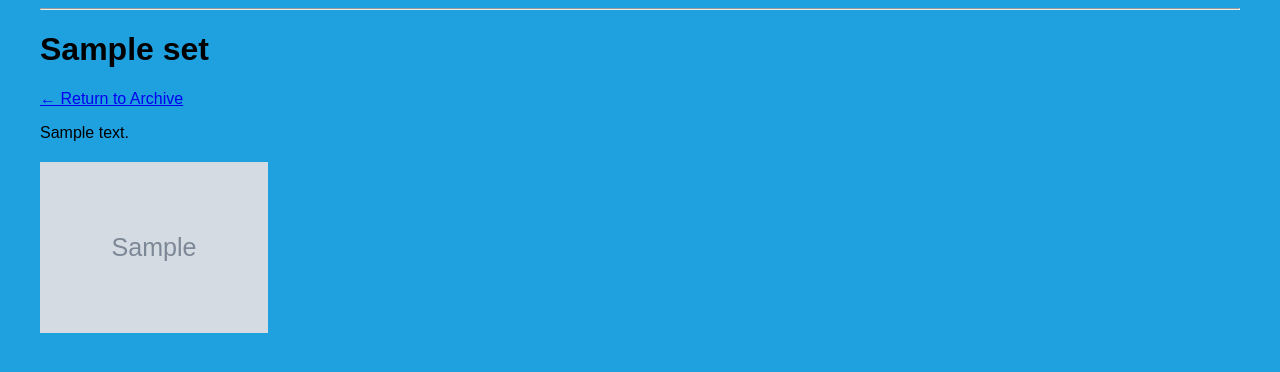
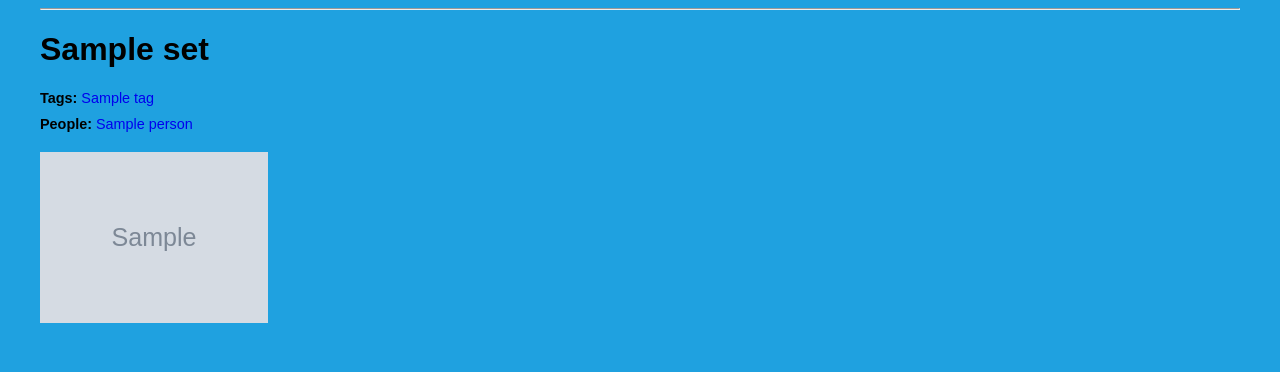
Before and after one commit to pa-childs/Photo_Album, a Flask app: template templates/set.html in a window 1280 px wide. Shown: the part 58-430 px from the top of the page. Run offline with Flask 3, Linux system fonts and the light colour scheme; the template is opened without the code that fills it: most values are stand-ins (such as "Sample title", 1, 10 or a date in 2020); grey boxes marked "Sample" are stand-in pictures.

Commit message:
Add people and tags pages for filtering. Make changes to how sets are loaded, Remove old code/pages that were not needed anymore.

```diff
--- a/app.py
+++ b/app.py
@@ -1,5 +1,4 @@
-from flask import Flask, jsonify, render_template, request, send_from_directory, abort
-from pathlib import Path
+from flask import Flask, render_template, request
 import json, os
 
 app = Flask(__name__)
@@ -9,52 +8,10 @@ SETS_DIR = os.path.join(app.static_folder, "sets")
 
 IMAGE_EXTENSIONS = {".jpg", ".jpeg", ".png", ".webp"}
 
-@app.route("/api/sets/<set_id>")
-def api_set(set_id):
-    data = load_set(set_id)
-    if data is None:
-        abort(404)
-    return jsonify(data)
-
-@app.route("/api/sets")
-def api_sets():
-    return jsonify(load_sets())
-
 @app.route("/")
 def archive():
-    tag = request.args.get("tag")
-    person = request.args.get("person")
-
     sets = load_all_sets()
-
-    if tag:
-        sets = [
-            s for s in sets
-            if any(p.lower() == tag.lower() for p in s["tags"])
-        ]
-    elif person:
-        sets = [
-            s for s in sets
-            if any(p.lower() == person.lower() for p in s["people"])
-        ]
-
-
-    return render_template(
-        "archive.html",
-        sets=sets,
-        active_tag=tag,
-        active_person=person
-    )
-
-@app.route("/set/<slug>")
-def view_set(slug):
-    sets = load_all_sets()
-    set_obj = next((s for s in sets if s["slug"] == slug), None)
-
-    if not set_obj:
-        return "Set not found", 404
-
-    return render_template("set.html", set=set_obj)
+    return render_template("archive.html", sets=sets)
 
 def load_all_sets():
     sets = []
@@ -79,6 +36,15 @@ def load_all_sets():
 
         images.sort()
 
+        meta_cover = meta.get("cover")
+
+        if meta_cover in images:
+            cover = meta_cover
+        elif images:
+            cover = images[0]
+        else:
+            cover = None
+
         sets.append({
             "slug": folder,
             "title": meta.get("title", folder),
@@ -86,93 +52,86 @@ def load_all_sets():
             "tags": meta.get("tags", []),
             "people": meta.get("people", []),
             "images": images,
-            "cover": images[0] if images else None
+            "cover": cover
         })
 
     return sets
 
-def load_set(set_id):
-    set_dir = SETS_DIR / set_id
+@app.route("/people")
+def people_index():
+    sets = load_all_sets()
 
-    if not set_dir.exists() or not set_dir.is_dir():
-        return None
+    people_counts = {}
 
-    meta_file = set_dir / "meta.json"
-    meta = {}
+    for s in sets:
+        for person in s["people"]:
+            people_counts[person] = people_counts.get(person, 0) + 1
 
-    if meta_file.exists():
-        try:
-            meta = json.loads(meta_file.read_text(encoding="utf-8"))
-        except json.JSONDecodeError:
-            meta = {}
+    people = [
+        {"label": person, "count": count}
+        for person, count in sorted(people_counts.items())
+    ]
 
-    images = sorted(
-        f"/images/sets/{set_id}/{f.name}"
-        for f in set_dir.iterdir()
-        if f.suffix.lower() in IMAGE_EXTENSIONS
+    return render_template("people.html", people=people)
+@app.route("/tags")
+
+def tags_index():
+    sets = load_all_sets()
+
+    tag_counts = {}
+
+    for s in sets:
+        for tag in s["tags"]:
+            tag_counts[tag] = tag_counts.get(tag, 0) + 1
+
+    tags = [
+        {"label": tag, "count": count}
+        for tag, count in sorted(tag_counts.items())
+    ]
+
+    return render_template("tags.html", tags=tags)
+
+@app.route("/set/<slug>")
+def view_set(slug):
+    sets = load_all_sets()
+    set_obj = next((s for s in sets if s["slug"] == slug), None)
+
+    if not set_obj:
+        return "Set not found", 404
+
+    return render_template("set.html", set=set_obj)
+
+@app.route("/tag/<tag_name>")
+def view_tag(tag_name):
+    sets = load_all_sets()
+
+    filtered = [
+        s for s in sets
+        if tag_name in s["tags"]
+    ]
+
+    return render_template(
+        "archive.html",
+        sets=filtered,
+        filter_type="tag",
+        filter_value=tag_name
     )
 
-    return {
-        "id": set_id,
-        "title": meta.get("title", set_id),
-        "tags": meta.get("tags", []),
-        "description": meta.get("description", ""),
-        "images": images,
-    }
+@app.route("/person/<person_name>")
+def view_person(person_name):
+    sets = load_all_sets()
 
-def load_sets():
-    sets = []
+    filtered = [
+        s for s in sets
+        if person_name in s["people"]
+    ]
 
-    if not SETS_DIR.exists():
-        return sets
-
-    for set_dir in SETS_DIR.iterdir():
-        if not set_dir.is_dir():
-            continue
-
-        meta_file = set_dir / "meta.json"
-        meta = {}
-
-        if meta_file.exists():
-            try:
-                meta = json.loads(meta_file.read_text(encoding="utf-8"))
-            except json.JSONDecodeError:
-                meta = {}
-
-        images = sorted(
-            f.name
-            for f in set_dir.iterdir()
-            if f.suffix.lower() in IMAGE_EXTENSIONS
-        )
-
-        preview_image = (
-            f"/images/sets/{set_dir.name}/{images[0]}"
-            if images else None
-        )
-
-        sets.append({
-            "id": set_dir.name,
-            "title": meta.get("title", set_dir.name),
-            "tags": meta.get("tags", []),
-            "description": meta.get("description", ""),
-            "image_count": len(images),
-            "preview_image": preview_image,
-            "created": set_dir.stat().st_ctime  # <-- creation timestamp
-        })
-
-    # Sort by creation timestamp descending (most recent first)
-    sets.sort(key=lambda s: s["created"], reverse=True)
-
-    return sets
-
-@app.route("/images/sets/<set_id>/<filename>")
-def serve_image(set_id, filename):
-    set_dir = SETS_DIR / set_id
-
-    if not set_dir.exists() or not set_dir.is_dir():
-        abort(404)
-
-    return send_from_directory(set_dir, filename)
+    return render_template(
+        "archive.html",
+        sets=filtered,
+        filter_type="person",
+        filter_value=person_name
+    )
 
 if __name__ == "__main__":
     app.run(debug=True)
--- a/static/css/styles.css
+++ b/static/css/styles.css
@@ -213,43 +213,19 @@ nav a {
     gap: 20px;
 }
 
-.set-tags {
-    margin: 10px 0 20px;
-    display: flex;
-    flex-wrap: wrap;
-    gap: 6px; /* space between tags */
+.set-tags,
+.set-people {
+    margin-top: 10px;
+    font-size: 0.9rem;
 }
 
-.set-tags .tag {
-    display: inline-block;
-    padding: 4px 10px;
-    background: #ddd;
-    border-radius: 4px;
-    font-size: 0.85em;
-    cursor: default;
+.set-tags a,
+.set-people a {
+    text-decoration: none;
+    margin-right: 5px;
 }
 
-.tag {
-    padding: 6px 12px;
-    border: 1px solid #ccc;
-    border-radius: 999px;
-    background: white;
-    cursor: pointer;
-    font-size: 14px;
+.set-tags a:hover,
+.set-people a:hover {
+    text-decoration: underline;
 }
-
-.tag.active {
-    background: #333;
-    color: white;
-    border-color: #333;
-}
-
-.tag-filters {
-    background: #1fa1e0;
-
-    display: flex !important;   /* keep flex layout */
-    flex-wrap: wrap;            /* allow wrapping if needed */
-    gap: 10px;
-    width: 100%;                /* full width so tags stay in one row */
-    padding: 8px 0;
-}
--- a/templates/archive.html
+++ b/templates/archive.html
@@ -11,6 +11,12 @@
         Image Archive
     {% endif %}
 </h1>
+
+{% if filter_type %}
+    <h2>
+        Showing sets for {{ filter_type }}: "{{ filter_value }}"
+    </h2>
+{% endif %}
 
 <div class="sets-grid">
     {% for set in sets %}
--- a/templates/base.html
+++ b/templates/base.html
@@ -7,17 +7,15 @@
 </head>
 <body>
 
-<nav>
-    <a href="/">Archive</a>
-    <a href="/tags">Tags</a>
-    <a href="/people">People</a>
-</nav>
+    <nav>
+        <a href="/">Archive</a>
+        <a href="{{ url_for('tags_index') }}">Tags</a>
+        <a href="{{ url_for('people_index') }}">People</a>
+    </nav>
 
-<hr>
+    <hr>
 
-{% block content %}{% endblock %}
-
-
+    {% block content %}{% endblock %}
 
 </body>
 </html>
--- a/templates/set.html
+++ b/templates/set.html
@@ -4,12 +4,26 @@
 
 <h1>{{ set.title }}</h1>
 
-<p>
-    <a href="{{ url_for('archive') }}">← Return to Archive</a>
-</p>
+{% if set.tags %}
+    <div class="set-tags">
+        <strong>Tags:</strong>
+        {% for tag in set.tags %}
+            <a href="{{ url_for('view_tag', tag_name=tag) }}">
+                {{ tag }}
+            </a>{% if not loop.last %}, {% endif %}
+        {% endfor %}
+    </div>
+{% endif %}
 
-{% if set.description %}
-    <p>{{ set.description }}</p>
+{% if set.people %}
+    <div class="set-people">
+        <strong>People:</strong>
+        {% for person in set.people %}
+            <a href="{{ url_for('view_person', person_name=person) }}">
+                {{ person }}
+            </a>{% if not loop.last %}, {% endif %}
+        {% endfor %}
+    </div>
 {% endif %}
 
 <div class="images-grid">
```
Also changed, not shown: templates/index.html (deleted, +0 -28 lines), templates/people.html (added, +17 -0 lines), templates/tags.html (+7 -1 lines).
